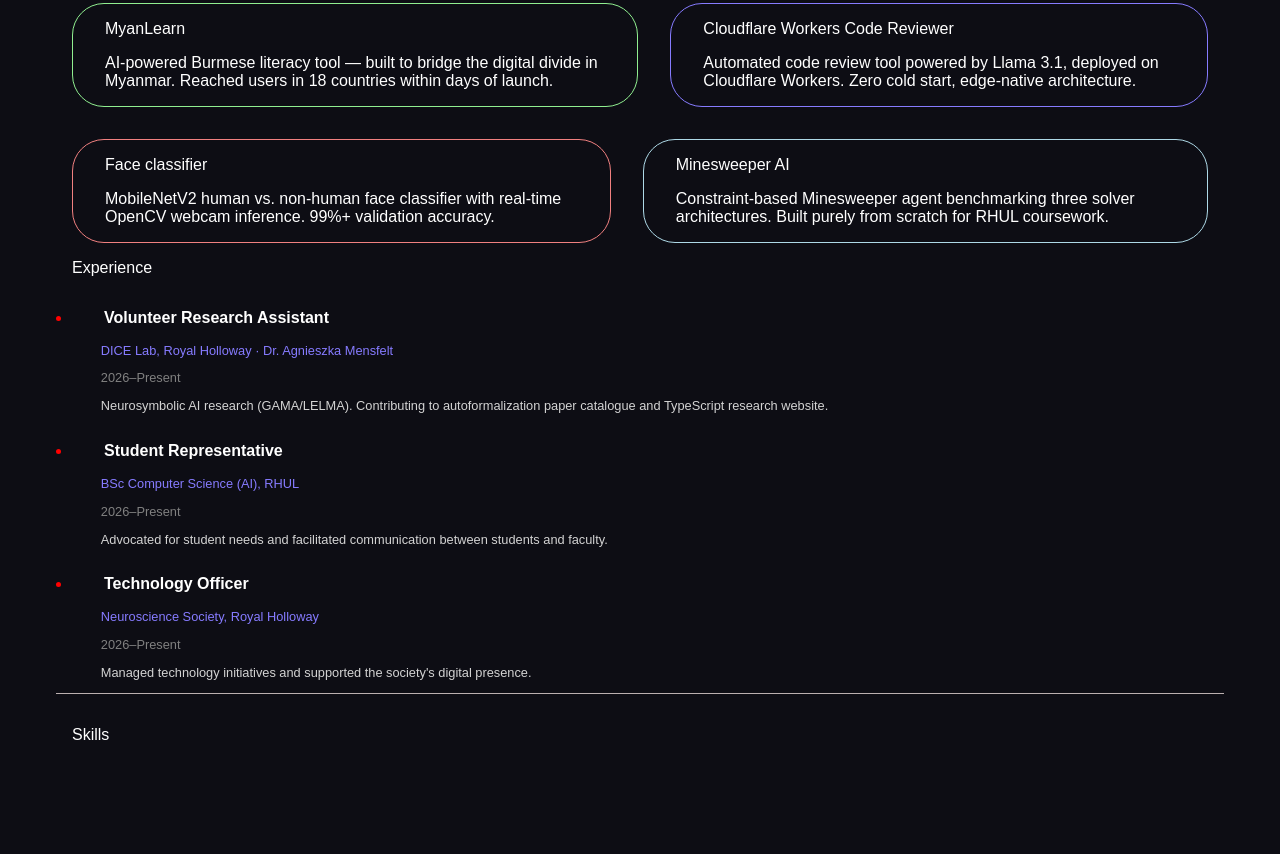
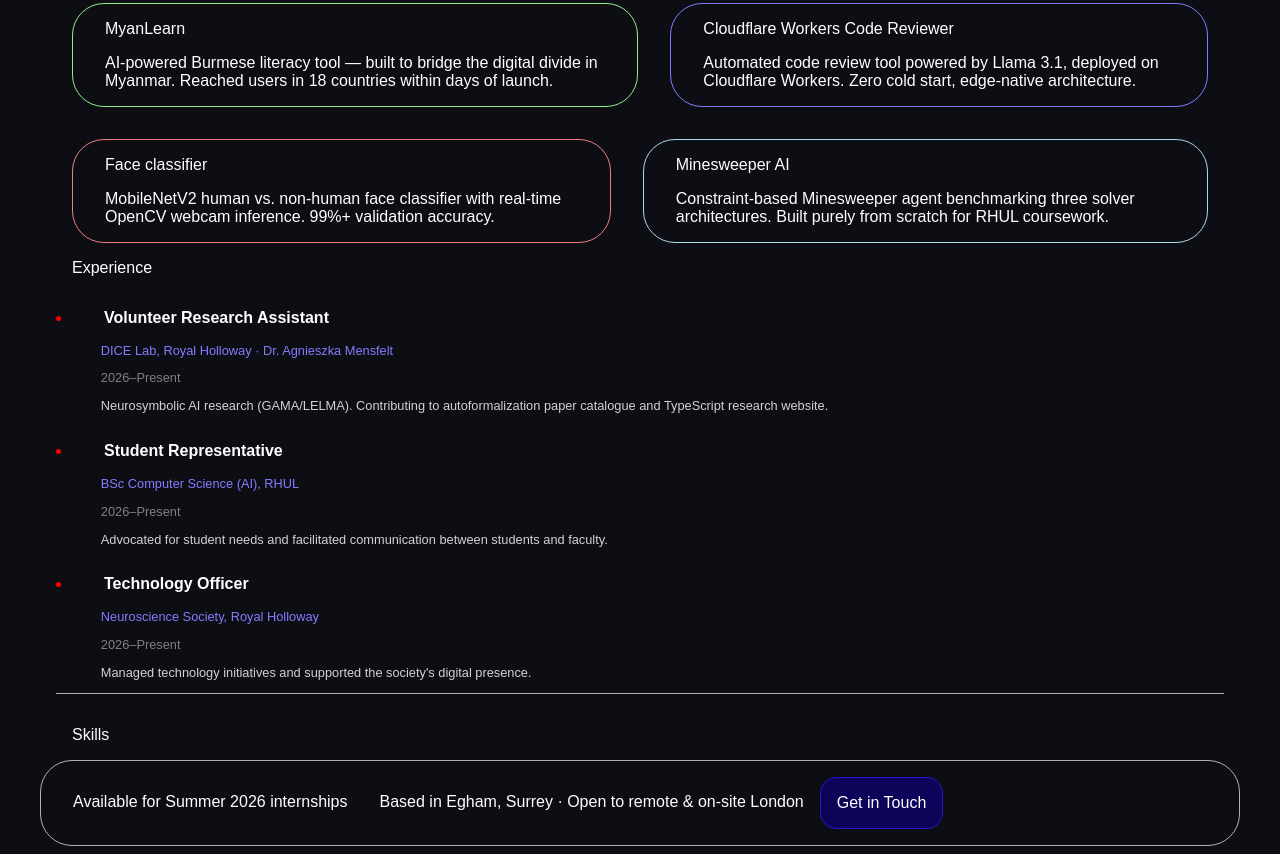
Before and after one commit to HtetMyatAungg/PersonalWebsite, a plain HTML site: page index.html in a window 1280 px wide. Shown: the part 549-1403 px from the top of the page. Before the commit the page ends 1317 px from the top, so only its background shows below. Drawn offline with Linux system fonts and the light colour scheme.

Commit message:
add footer

```diff
--- a/index.html
+++ b/index.html
@@ -79,5 +79,10 @@
         <p></p>
             <!-- Add more projects here -->
     </div>
+    <div class = "footer1">
+        <p class = "footer-text">Available for Summer 2026 internships</p>
+        <p class = "footer-text2">Based in Egham, Surrey · Open to remote & on-site London</p>
+        <button class="contact-me">Get in Touch</button>
+    </div>
 </body>
 </html>
--- a/main.css
+++ b/main.css
@@ -166,3 +166,25 @@ body{
     font-weight: bold;
     padding-right: 1em;
 }
+
+.footer1{
+    border: 1px solid #bbb0b0;
+    border-radius: 2em;
+    text-align: center;
+    padding: 1em;
+    display: flex;
+    flex-direction: row;
+}
+
+.contact-me{
+    background-color: #0b0458;
+    border: 1px solid #2516c7;
+    color: white;
+    padding: 1em 1em;
+    text-align: center;
+    text-decoration: none;
+    display: inline-block;
+    font-size: 1em;
+    border-radius: 1em;
+    cursor: pointer;
+}
```
